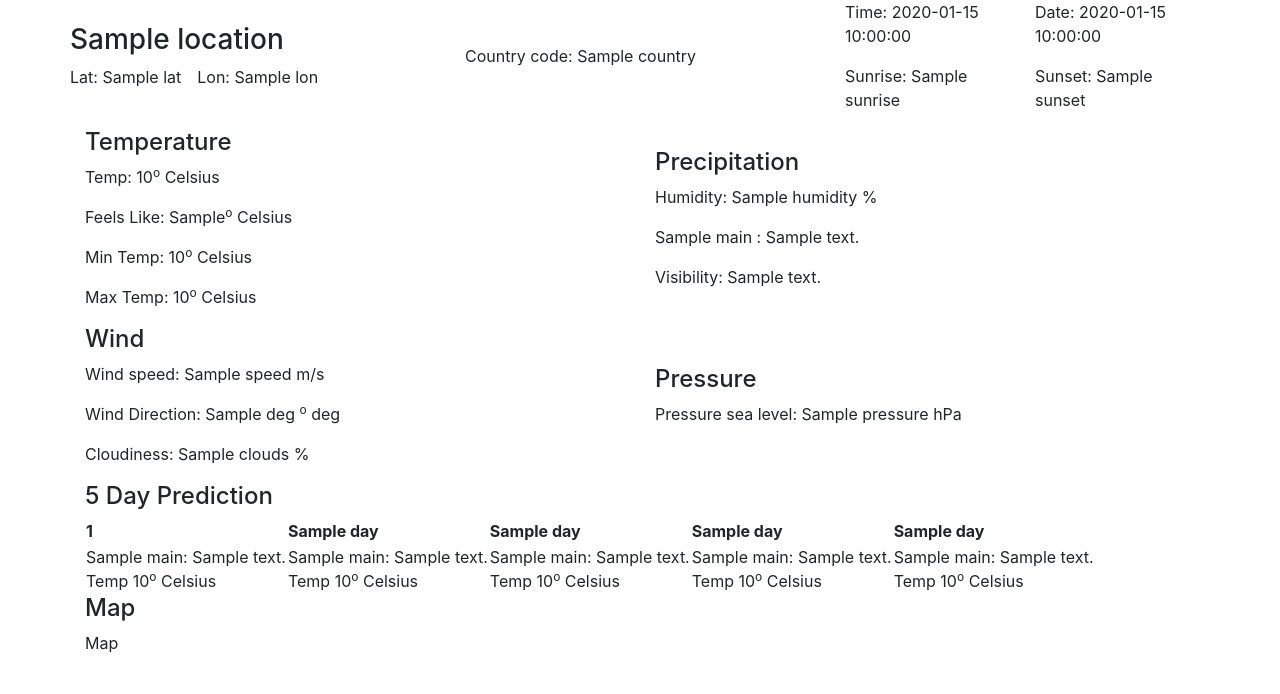
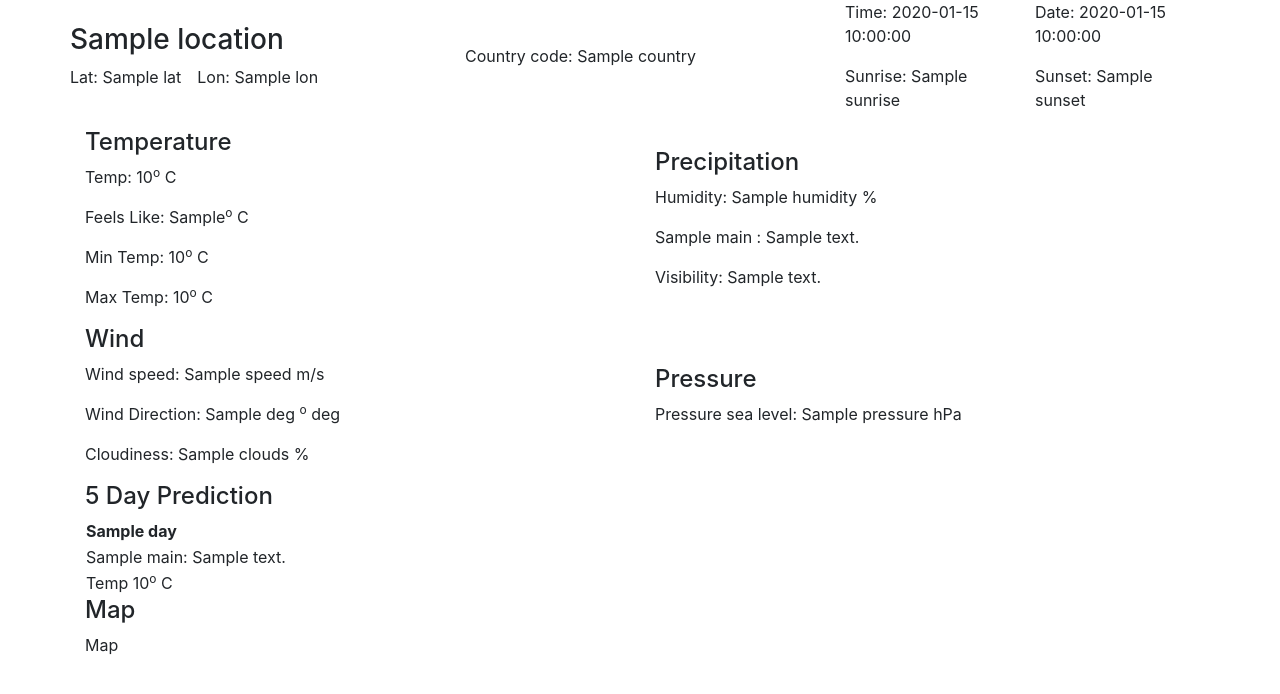
Before and after one commit to gideonmandu/weather_app, a Flask app: template app/templates/public/index.html in a window 1280 px wide. Shown: the part 80-774 px from the top of the page. Run offline with Flask 2, Linux system fonts and the light colour scheme; the template is opened without the code that fills it: most values are stand-ins (such as "Sample title", 1, 10 or a date in 2020); some libraries are stand-ins or nearby versions.

Commit message:
Fixed temp row in Weather forecast table

```diff
--- a/app/templates/public/index.html
+++ b/app/templates/public/index.html
@@ -49,10 +49,10 @@
             <div class="row align-items-center">
                 <article class="weather-temp col">
                     <h4>Temperature</h4>
-                    <p class="temp">Temp: {{ location_data['main']['temp'] }}<sup>o</sup> Celsius</p>
-                    <p class="temp-feels_like">Feels Like: {{ location_data['main']['feels_like'] }}<sup>o</sup> Celsius</p>
-                    <p class="temp-min">Min Temp: {{ location_data['main']['temp_min'] }}<sup>o</sup> Celsius</p>
-                    <p class="temp-max">Max Temp: {{ location_data['main']['temp_max'] }}<sup>o</sup> Celsius</p>
+                    <p class="temp">Temp: {{ location_data['main']['temp'] }}<sup>o</sup> C</p>
+                    <p class="temp-feels_like">Feels Like: {{ location_data['main']['feels_like'] }}<sup>o</sup> C</p>
+                    <p class="temp-min">Min Temp: {{ location_data['main']['temp_min'] }}<sup>o</sup> C</p>
+                    <p class="temp-max">Max Temp: {{ location_data['main']['temp_max'] }}<sup>o</sup> C</p>
                 </article>
                 <article class="weather-precipitation col">
                     <h4>Precipitation</h4>
@@ -104,21 +104,26 @@
                 <table>
                     <thead>
                         <tr>
-                            <th>{{ days[1][0] }}</th>
-                            <th>{{ days[1][1] }}</th>
-                            <th>{{ days[1][2] }}</th>
-                            <th>{{ days[1][3] }}</th>
-                            <th>{{ days[1][4] }}</th>
+                            {% for day in days[1] %}
+                                <th>{{ day }}</th>
+                            {% endfor %}
                         </tr>
                     </thead>
                     <tbody>
-                        <tr>
-                            <td>{{ days[0][0]['weather'][0]['main'] }}: {{ days[0][0]['weather'][0]['description'] }} <br> Temp {{ days[0][0]['main']['temp'] }}<sup>o</sup> Celsius</td>
-                            <td>{{ days[0][1]['weather'][0]['main'] }}: {{ days[0][1]['weather'][0]['description'] }} <br> Temp {{ days[0][1]['main']['temp'] }}<sup>o</sup> Celsius</td>
-                            <td>{{ days[0][2]['weather'][0]['main'] }}: {{ days[0][2]['weather'][0]['description'] }} <br> Temp {{ days[0][2]['main']['temp'] }}<sup>o</sup> Celsius</td>
-                            <td>{{ days[0][3]['weather'][0]['main'] }}: {{ days[0][3]['weather'][0]['description'] }} <br> Temp {{ days[0][3]['main']['temp'] }}<sup>o</sup> Celsius</td>
-                            <td>{{ days[0][4]['weather'][0]['main'] }}: {{ days[0][4]['weather'][0]['description'] }} <br> Temp {{ days[0][4]['main']['temp'] }}<sup>o</sup> Celsius</td>
-                        </tr>
+                            <tr>
+                                {% for day in days[0] %}
+                                    <td>
+                                        {{ day['weather'][0]['main'] }}: {{ day['weather'][0]['description'] }}
+                                    </td>
+                                {% endfor %}
+                            </tr>
+                            <tr>
+                                {% for day in days[0] %}
+                                    <td>
+                                        Temp {{ day['main']['temp'] }}<sup>o</sup> C
+                                    </td>
+                                {% endfor %}
+                            </tr>
                     </tbody>
                 </table>
             </article>
```
